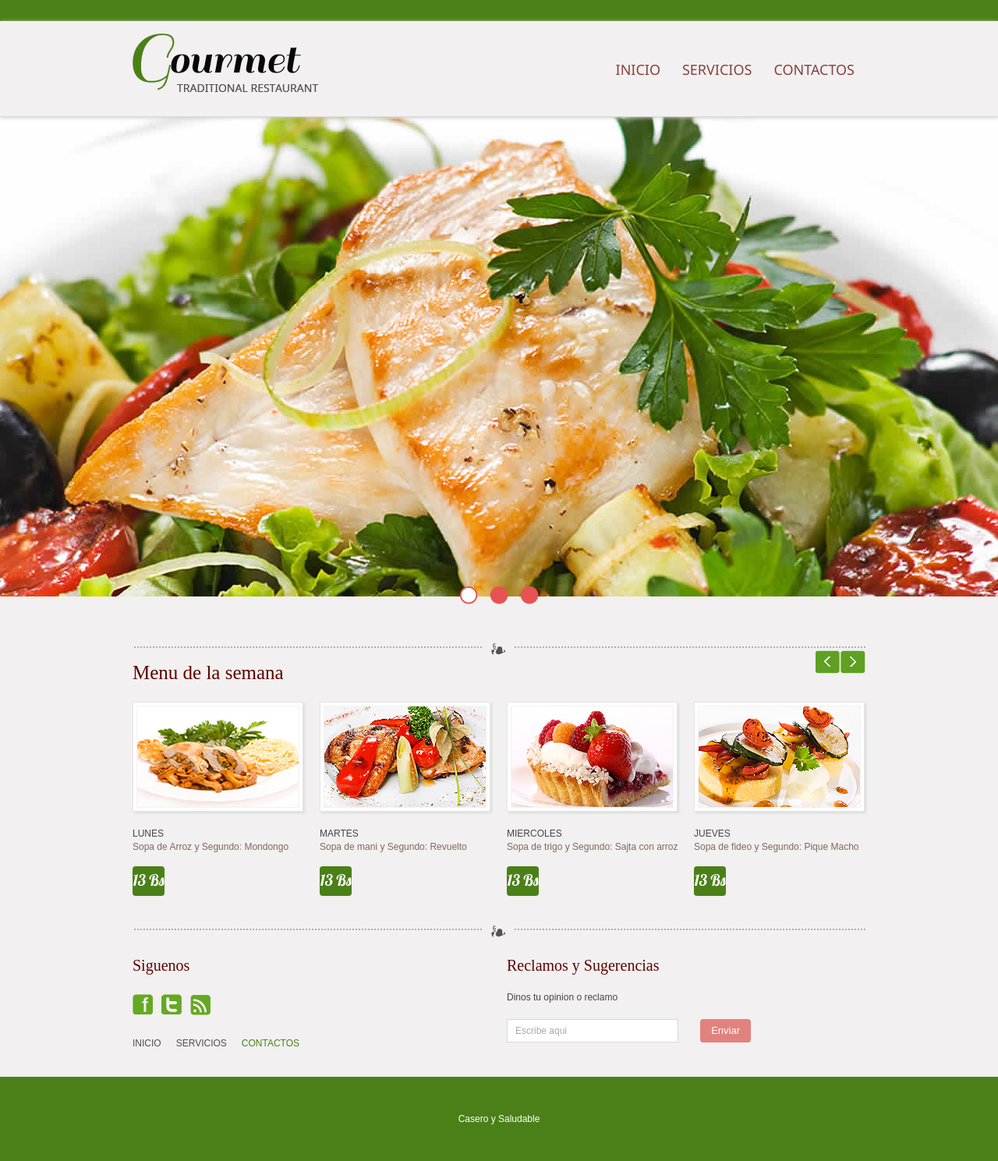
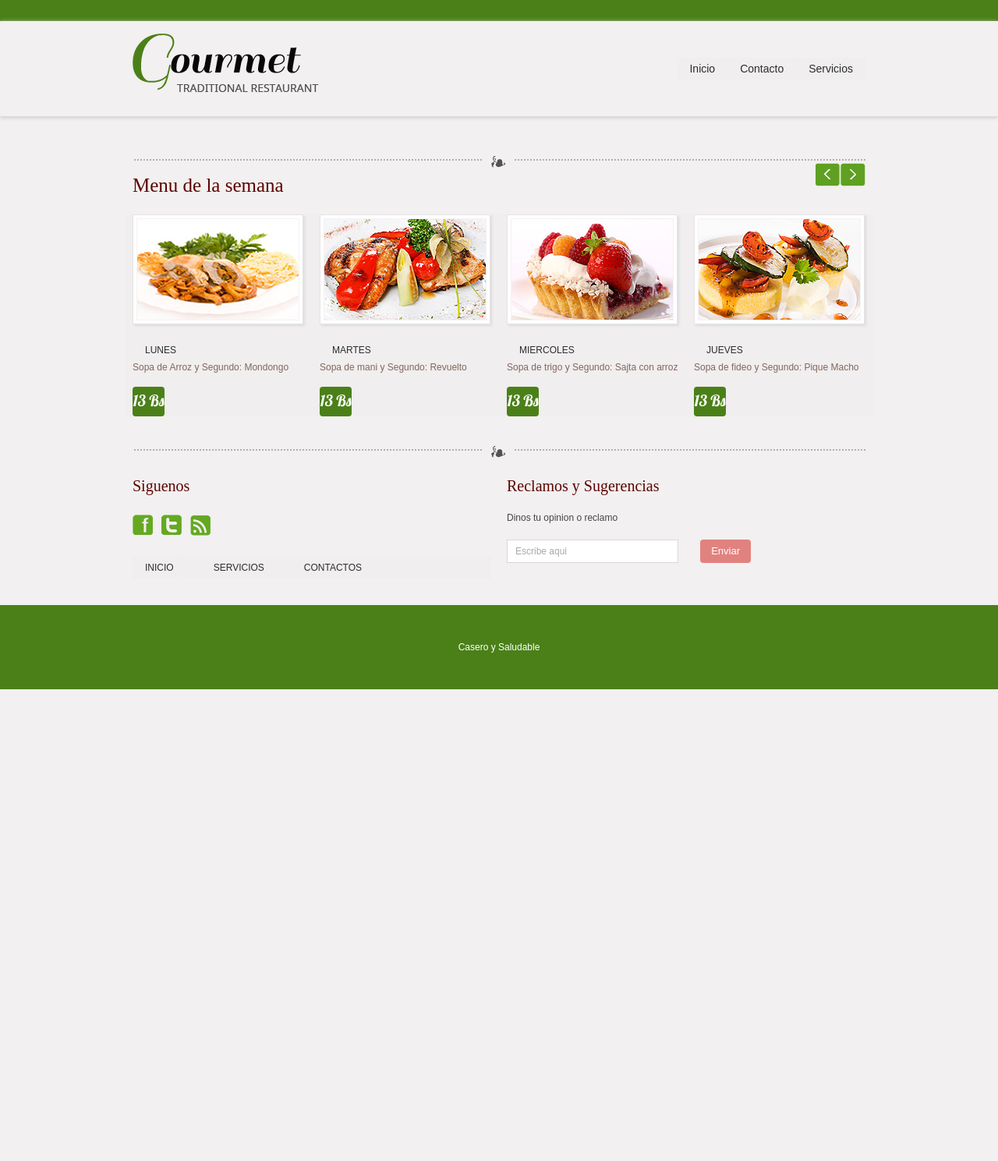
Before and after one commit to ErikFloresCode/Pension, a PHP site: page / in a window 1280 px wide. Shown: the whole page at 78% size. After the commit the page ends 884 px from the top, so only its background shows below. Run offline with PHP 8.4, Linux system fonts and the light colour scheme.

Commit message:
presentacion

```diff
--- a/contacts.php
+++ b/contacts.php
@@ -7,6 +7,7 @@
 <link rel="shortcut icon" href="images/favicon.ico">
 <link rel="stylesheet" href="css/style.css">
 <link rel="stylesheet" href="css/form.css">
+<link rel="stylesheet" href="navbar.css">
 <script src="js/jquery.js"></script>
 <script src="js/jquery-migrate-1.1.1.js"></script>
 <script src="js/superfish.js"></script>
--- a/index.php
+++ b/index.php
@@ -7,6 +7,7 @@
 <link rel="shortcut icon" href="images/favicon.ico">
 <link rel="stylesheet" href="css/style.css">
 <link rel="stylesheet" href="css/slider.css">
+<link rel="stylesheet" href="navbar.css">
 <script src="js/jquery.js"></script>
 <script src="js/jquery-migrate-1.1.1.js"></script>
 <script src="js/superfish.js"></script>
@@ -67,17 +68,7 @@ $(window).load(function () {
 
   <?php include('nav.php'); ?>
 
-  <div class="slider-relative">
-    <div class="slider-block">
-      <div class="slider">
-        <ul class="items">
-          <li><img src="images/slide.jpg" alt=""></li>
-          <li><img src="images/slide1.jpg" alt=""></li>
-          <li class="mb0"><img src="images/slide2.jpg" alt=""></li>
-        </ul>
-      </div>
-    </div>
-  </div>
+
   <div class="content page1">
     <div class="container_12">
 
--- a/nav.php
+++ b/nav.php
@@ -3,18 +3,17 @@
       <div class="grid_12">
         <h1><a href="index.php"><img src="images/logo.png" alt=""></a></h1>
         <div class="menu_block">
-          <nav>
-            <ul class="sf-menu">
-              <li ><a href="index.php">Inicio</a></li>
-              <li class="with_ul"><a href="#">Servicios</a>
-                <ul>
-                  <li><a href="reservas.php">Reservar</a></li>
-                </ul>
-              </li>
-              <!-- <li><a href="menu.php">Menu</a></li> !-->
-              <li><a href="contacts.php">Contactos</a></li>
-            </ul>
-          </nav>
+          <ul>
+            <li><a href="index.php">Inicio</a></li>
+            <li><a href="contacts.php">Contacto</a></li>
+            <li class="dropdown">
+              <a href="javascript:void(0)" class="dropbtn">Servicios</a>
+              <div class="dropdown-content">
+                <a href="reservas.php">Reservas</a>
+
+              </div>
+            </li>
+          </ul>
           <div class="clear"></div>
         </div>
         <div class="clear"></div>
--- /dev/null
+++ b/navbar.css
@@ -0,0 +1,58 @@
+ul {
+  list-style-type: none; /* Elimina los puntos de la lista */
+  margin: 0; /* Elimina el margen por defecto */
+  padding: 0; /* Elimina el relleno por defecto */
+  overflow: hidden; /* Asegura que el contenido no desborde el contenedor */
+  background-color: #F0EEEE; /* Establece un color de fondo gris claro para la lista */
+}
+
+li {
+  float: left; /* Hace que los elementos de la lista se alineen horizontalmente */
+}
+
+li a, .dropbtn {
+  display: inline-block; /* Permite que los enlaces se comporten como elementos en línea pero con propiedades de bloque */
+  color: #2B2D30; /* Establece el color del texto en gris oscuro */
+  background-color: #F0EEEE; /* Establece el color de fondo en gris claro */
+  text-align: center; /* Centra el texto horizontalmente */
+  padding: 5px 16px; /* Añade relleno interno para dar espacio alrededor del texto */
+  text-decoration: none; /* Elimina el subrayado de los enlaces */
+  border-radius: 10px;
+}
+
+li a:hover, .dropdown:hover {
+  background-color: #e9afac; /* Cambia el color de fondo a un tono más oscuro al pasar el ratón sobre el enlace o el botón desplegable */
+}
+
+li.dropdown {
+  display: inline-block; /* Permite que el elemento dropdown se comporte como un elemento en línea pero con propiedades de bloque */
+  border-radius: 10px;
+}
+
+.dropdown-content {
+  display: none; /* Oculta el contenido del desplegable por defecto */
+  position: absolute; /* Posiciona el contenido del desplegable de manera absoluta */
+  /*background-color: #e9afac; /* Establece el color de fondo del contenido desplegable */
+  min-width: 100px; /* Establece un ancho mínimo para el contenido desplegable */
+  box-shadow: 0px 8px 16px 0px rgba(0,0,0,0.2); /* Añade una sombra al contenido desplegable para darle un efecto de profundidad */
+  z-index: 1; /* Asegura que el contenido desplegable se muestre sobre otros elementos */
+  border-radius: 10px;
+}
+
+.dropdown-content a {
+  color: #2B2D30; /* Establece el color del texto en el contenido desplegable */
+  padding: 5px 16px; /* Añade relleno interno a los enlaces en el contenido desplegable */
+  text-decoration: none; /* Elimina el subrayado de los enlaces en el contenido desplegable */
+  display: block; /* Hace que los enlaces ocupen todo el ancho disponible */
+  text-align: center; /* Alinea el texto a la izquierda */
+  border-radius: 10px;
+}
+
+.dropdown-content a:hover {
+  background-color: #e9afac; /* Cambia el color de fondo cuando se pasa el ratón sobre los enlaces del contenido desplegable */
+}
+
+.dropdown:hover .dropdown-content {
+  display: block; /* Muestra el contenido desplegable cuando se pasa el ratón sobre el dropdown */
+  transition: height 5s; /* Añade una transición de 5 segundos al cambiar la altura (aunque en este caso no se ve una altura específica que cambie) */
+}
--- a/reservas.php
+++ b/reservas.php
@@ -7,6 +7,7 @@
 <link rel="shortcut icon" href="images/favicon.ico">
 <link rel="stylesheet" href="css/style.css">
 <link rel="stylesheet" href="css/stylereserv.css">
+<link rel="stylesheet" href="navbar.css">
 <script src="js/jquery.js"></script>
 <script src="js/jquery-migrate-1.1.1.js"></script>
 <script src="js/superfish.js"></script>
```
